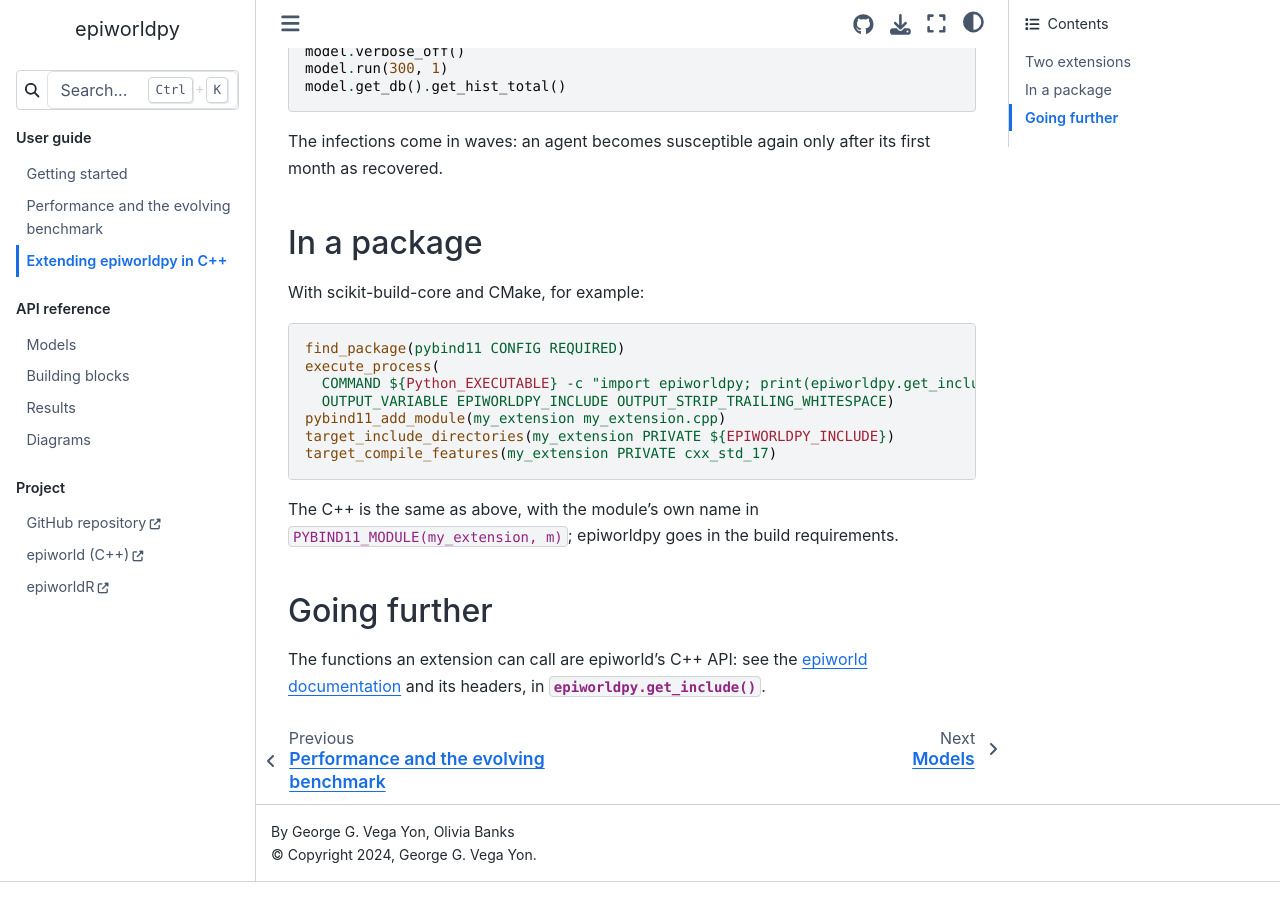
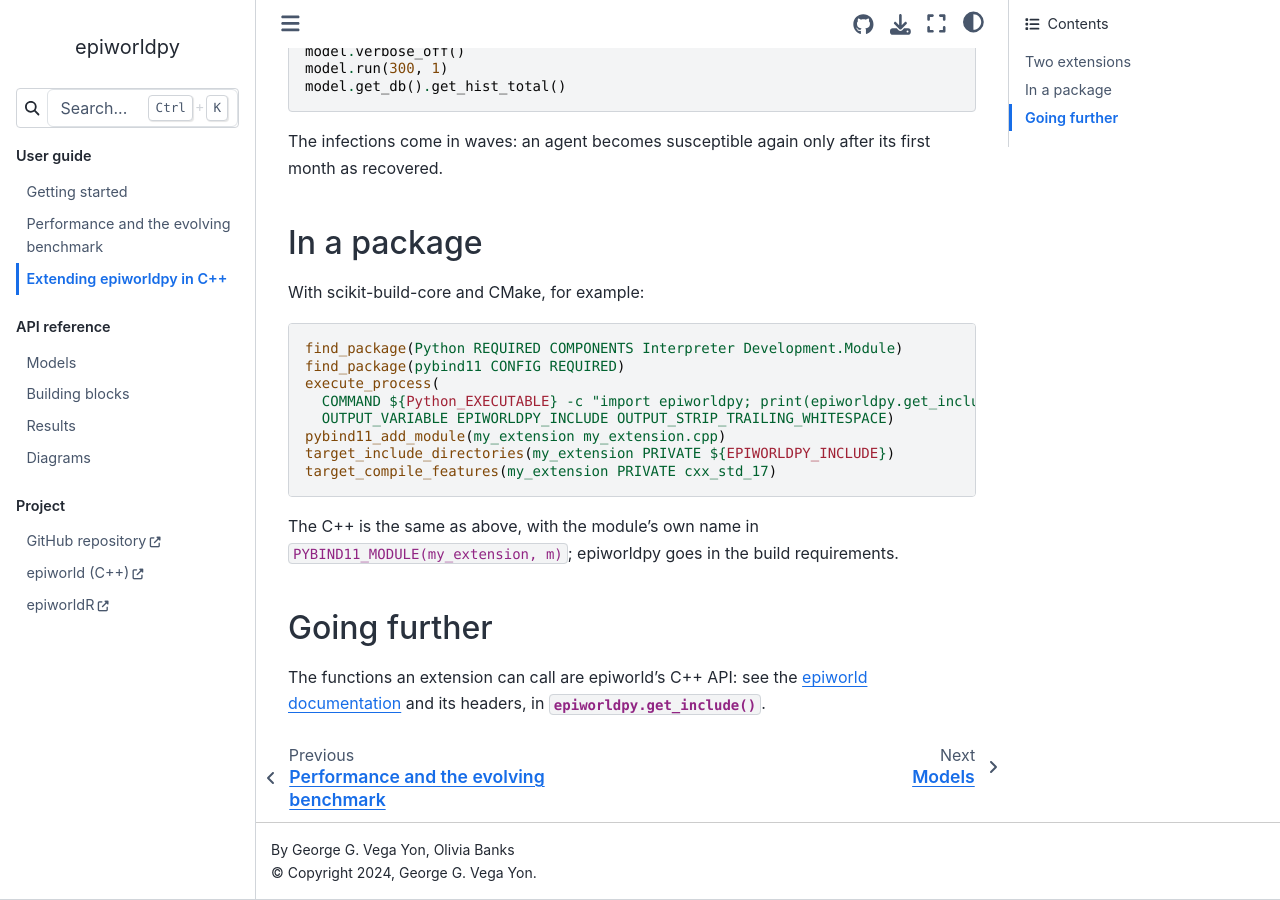
Before and after one commit to UofUEpiBio/epiworldpy, a Sphinx documentation site: the page built from docs/extending.md, in a window 1280 px wide and 900 px high, scrolled down 2576 px. Built offline with Sphinx 7.4.7 and the Sphinx Book theme 1.1.4, drawn with Linux system fonts in a browser that asks for light colours.

Commit message:
docs: find Python before reading Python_EXECUTABLE in the CMake example
Found by a Codex review.

Co-Authored-By: Claude Opus 5.5 <noreply@anthropic.com>

````diff
--- a/docs/extending.md
+++ b/docs/extending.md
@@ -135,6 +135,7 @@ its first month as recovered.
 With scikit-build-core and CMake, for example:
 
 ```cmake
+find_package(Python REQUIRED COMPONENTS Interpreter Development.Module)
 find_package(pybind11 CONFIG REQUIRED)
 execute_process(
   COMMAND ${Python_EXECUTABLE} -c "import epiworldpy; print(epiworldpy.get_include())"
````
